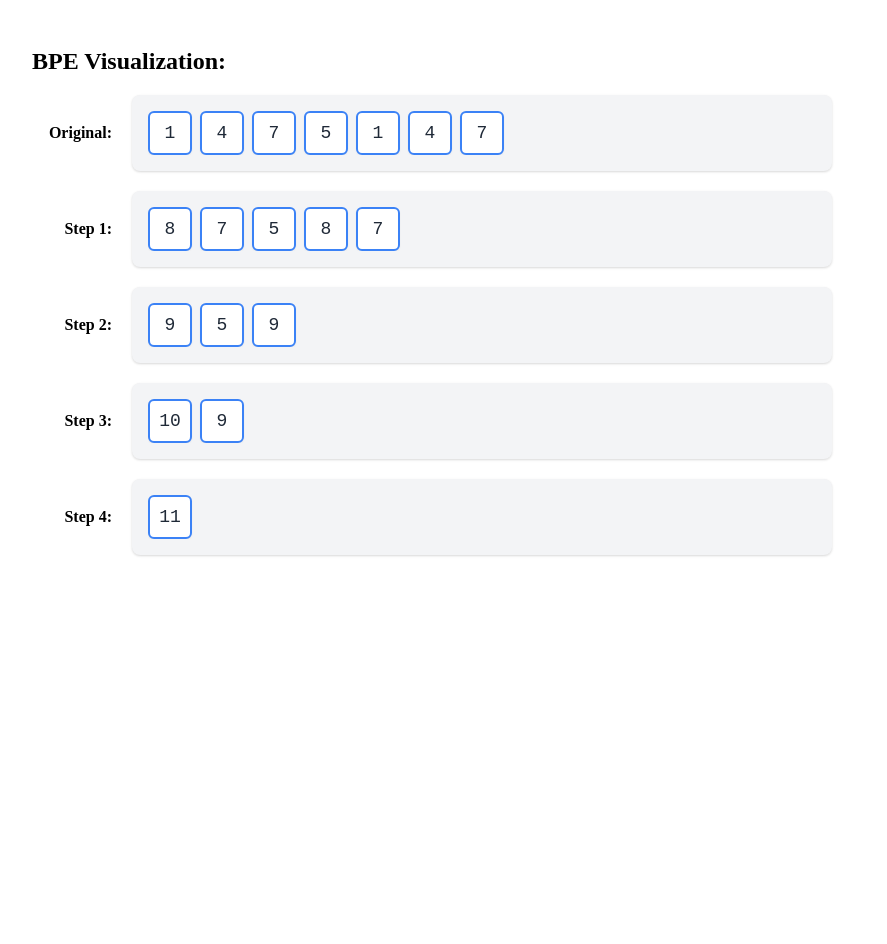
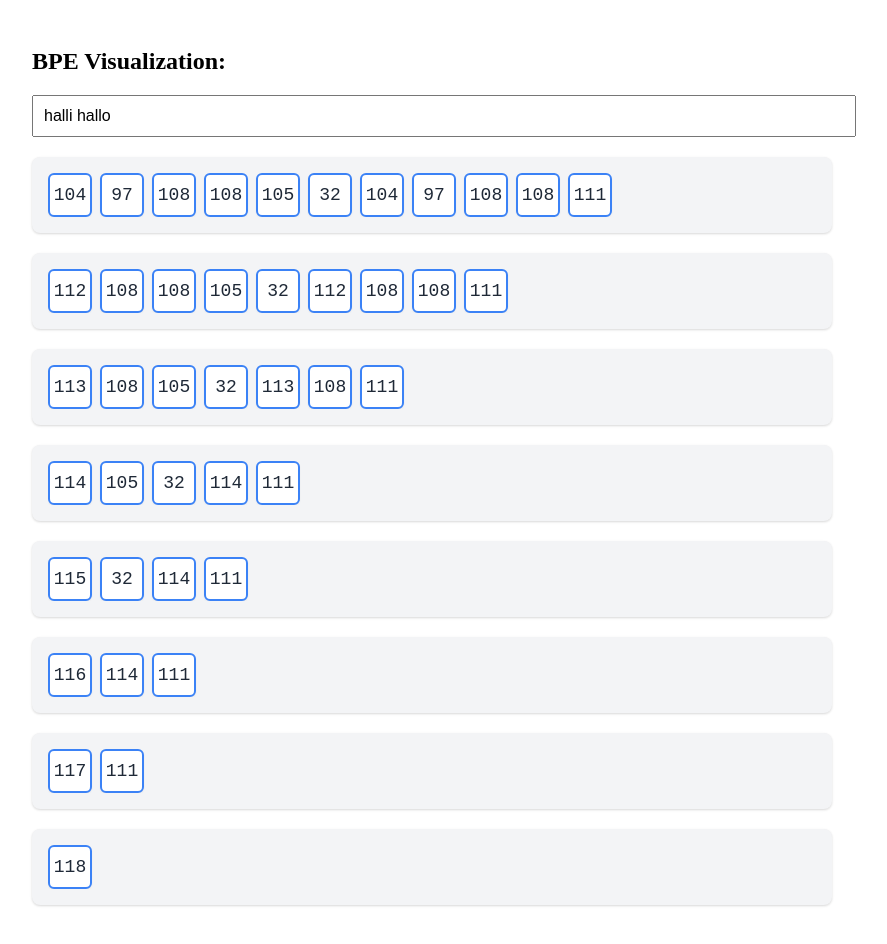
Before and after one commit to Morinator/bytepairencoding-visualization, a React (Vite) app: page / in a window 1280 px wide. Shown: the top 944 px of the page, without its empty margins (208-1095 px from the left). Before the commit the page ends 800 px from the top, so only its background shows below. Built offline with nearby package versions, Linux system fonts and the light colour scheme.

Commit message:
accept input text from user

```diff
--- a/src/App.tsx
+++ b/src/App.tsx
@@ -1,19 +1,45 @@
+import React, { useState, useEffect } from "react";
 import RowComponent from "./components/RowComponent";
 import calculateBPEStep from "./utils";
 
 const BPEVisualization: React.FC = () => {
-  const originalText = [1, 4, 7, 5, 1, 4, 7];
+  const [inputText, setInputText] = useState("halli hallo");
+  const [tokenLists, setTokenLists] = useState<number[][]>([]);
 
-  const others = [originalText];
-  while (others[others.length - 1].length > 1) {
-    // last element should have only 1 token
-    others.push(calculateBPEStep(others[others.length - 1]));
-  }
+  useEffect(() => {
+    if (inputText) {
+      const initialTokens = inputText
+        .split("")
+        .map((char) => char.charCodeAt(0));
+      const newTokenLists = [initialTokens];
+
+      while (newTokenLists[newTokenLists.length - 1].length > 1) {
+        newTokenLists.push(
+          calculateBPEStep(newTokenLists[newTokenLists.length - 1])
+        );
+      }
+
+      setTokenLists(newTokenLists);
+    } else {
+      setTokenLists([]);
+    }
+  }, [inputText]);
 
   return (
     <div style={{ maxWidth: "800px", margin: "0 auto", padding: "20px" }}>
       <h2>BPE Visualization:</h2>
-      {others.map((list, index) => (
+      <input
+        type="text"
+        value={inputText}
+        onChange={(e) => setInputText(e.target.value)}
+        style={{
+          width: "100%",
+          padding: "10px",
+          marginBottom: "20px",
+          fontSize: "16px",
+        }}
+      />
+      {tokenLists.map((list, index) => (
         <div
           key={index}
           style={{
@@ -22,16 +48,6 @@ const BPEVisualization: React.FC = () => {
             marginBottom: "20px",
           }}
         >
-          <div
-            style={{
-              width: "80px",
-              marginRight: "20px",
-              textAlign: "right",
-              fontWeight: "bold",
-            }}
-          >
-            {index === 0 ? "Original:" : `Step ${index}:`}
-          </div>
           <RowComponent characters={list} />
         </div>
       ))}
--- a/src/main.tsx
+++ b/src/main.tsx
@@ -1,9 +1,9 @@
-import { StrictMode } from 'react'
-import { createRoot } from 'react-dom/client'
-import App from './App.tsx'
+import { StrictMode } from "react";
+import { createRoot } from "react-dom/client";
+import BPEVisualization from "./App.tsx";
 
-createRoot(document.getElementById('root')!).render(
-    <StrictMode>
-        <App />
-    </StrictMode>,
-)
+createRoot(document.getElementById("root")!).render(
+  <StrictMode>
+    <BPEVisualization />
+  </StrictMode>
+);
```
